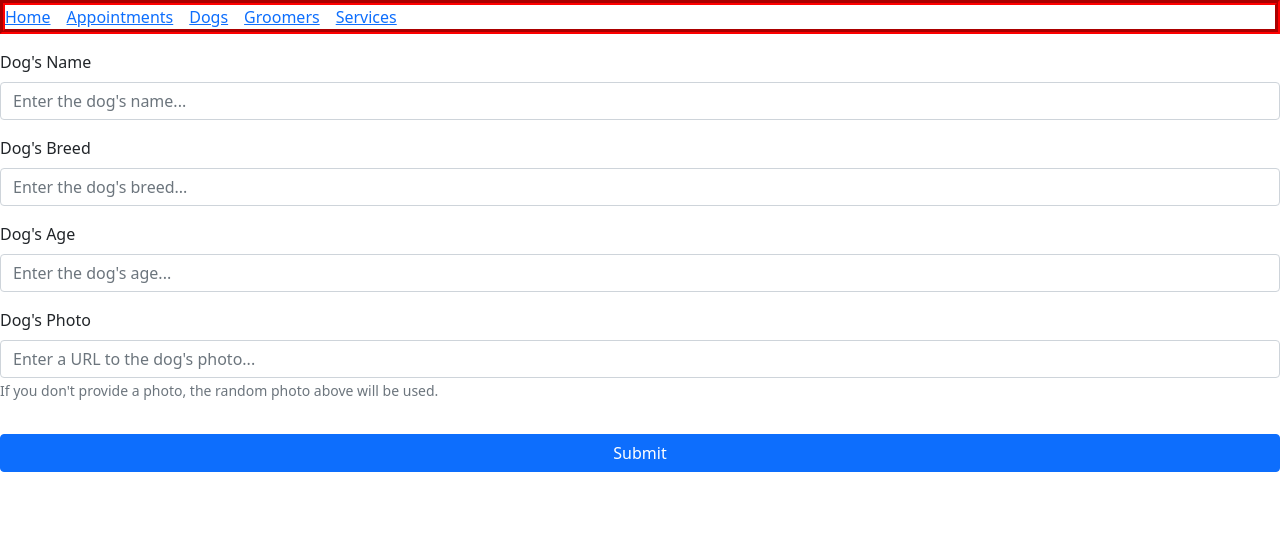
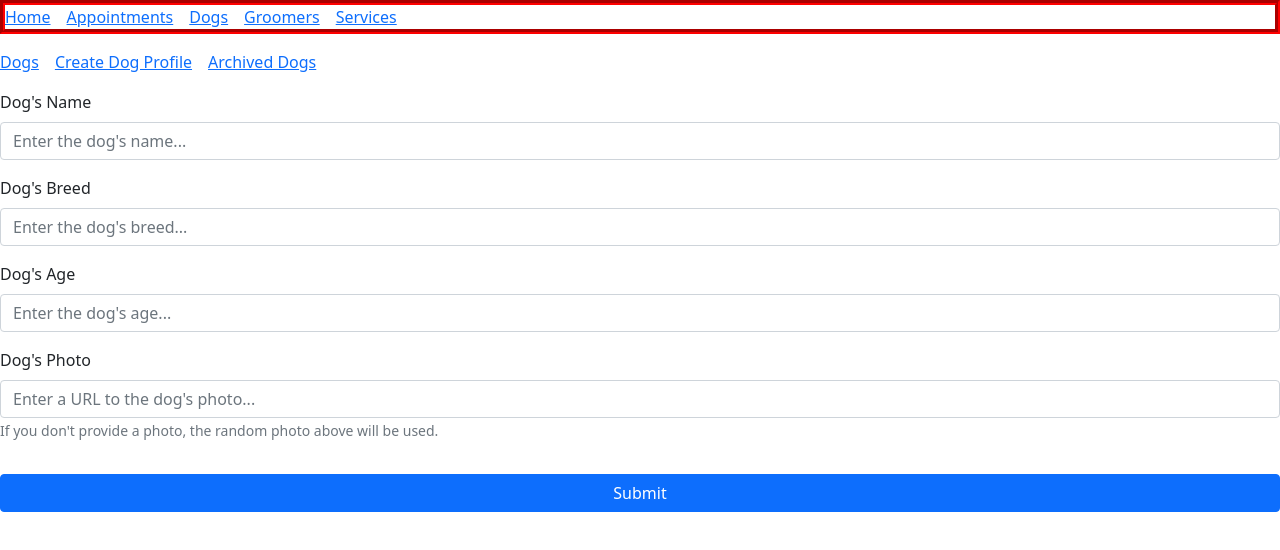
Before and after one commit to trevor-vardeman/all-dogs-go-to-the-spa-client, a React (Create React App) app: page /create-dog in a window 1280 px wide. Shown: the top 550 px of the page. Built offline with nearby package versions, Linux system fonts and the light colour scheme; no server answers.

Commit message:
added DogNav and ArchivedDogs components

```diff
--- a/src/components/AppointmentContainer.js
+++ b/src/components/AppointmentContainer.js
@@ -1,19 +1,12 @@
-import { useState } from 'react'
 import Navbar from './Navbar'
 import AppointmentNav from './AppointmentNav'
 import Stack from 'react-bootstrap/Stack'
 
 function AppointmentContainer() {
-  const [currentAppointmentId, setCurrentAppointmentId] = useState("")
-
-  function currentAppointment(id) {
-    setCurrentAppointmentId(id)
-  }
-
   return (
     <Stack gap={3}>
       <Navbar />
-      <AppointmentNav handleApptSelection={currentAppointment} currentAppointmentId={currentAppointmentId} />
+      <AppointmentNav />
     </Stack>
   )
 }
--- a/src/components/AppointmentNav.js
+++ b/src/components/AppointmentNav.js
@@ -1,7 +1,7 @@
-import { Link, Route } from 'react-router-dom'
+import { Link } from 'react-router-dom'
 import Stack from 'react-bootstrap/Stack'
 
-function AppointmentNav({ handleApptSelection, currentAppointmentId }) {
+function AppointmentNav() {
   return (
     <Stack gap={3} direction="horizontal">
       <Link to='/upcoming-appointments'>Upcoming Appointments</Link>
--- /dev/null
+++ b/src/components/ArchivedDogs.js
@@ -0,0 +1,9 @@
+import React from 'react'
+
+function ArchivedDogs() {
+  return (
+    <div>ArchivedDogs</div>
+  )
+}
+
+export default ArchivedDogs
--- a/src/components/CreateDog.js
+++ b/src/components/CreateDog.js
@@ -2,6 +2,7 @@ import { useState, useEffect } from 'react'
 import { useNavigate } from "react-router-dom"
 import Form from 'react-bootstrap/Form'
 import Navbar from './Navbar'
+import DogNav from './DogNav'
 import Stack from 'react-bootstrap/Stack'
 import Button from 'react-bootstrap/Button'
 
@@ -50,6 +51,7 @@ function CreateDog() {
   return (
     <Stack gap={3}>
       <Navbar />
+      <DogNav />
       <Form>
         <Form.Group className="mb-3">
           <Form.Label>Dog's Name</Form.Label>
--- /dev/null
+++ b/src/components/DogNav.js
@@ -0,0 +1,14 @@
+import { Link } from 'react-router-dom'
+import Stack from 'react-bootstrap/Stack'
+
+function DogNav() {
+  return (
+    <Stack gap={3} direction="horizontal">
+      <Link to='/dogs'>Dogs</Link>
+      <Link to='/create-dog'>Create Dog Profile</Link>
+      <Link to='/archived-dogs'>Archived Dogs</Link>
+    </Stack>
+  )
+}
+
+export default DogNav
--- a/src/components/Dogs.js
+++ b/src/components/Dogs.js
@@ -1,6 +1,7 @@
 import { useState, useEffect } from 'react'
 import { useNavigate } from "react-router-dom"
 import Navbar from './Navbar'
+import DogNav from './DogNav'
 import Stack from 'react-bootstrap/Stack'
 import Button from 'react-bootstrap/Button'
 
@@ -32,9 +33,10 @@ function Dogs() {
   return (
     <Stack gap={3}>
       <Navbar />
+      <DogNav />
       <Stack gap={3}>
         <h2>Dogs</h2>
-        <Button onClick={handleclick}>Create a Dog Profile</Button>
+        <Button onClick={handleclick} style={{width: "fit-content"}}>Create a Dog Profile</Button>
         {dogs.map((dog) => (
           <div key={dog.id}>
             <Button onClick={() => handleDelete(dog.id)} size="sm" variant="danger">Delete Dog</Button>
--- a/src/components/Groomers.js
+++ b/src/components/Groomers.js
@@ -1,6 +1,7 @@
 import { useState, useEffect } from 'react'
 import Navbar from './Navbar'
 import Stack from 'react-bootstrap/Stack'
+import Button from 'react-bootstrap/Button'
 
 function Groomers() {
   const [groomers, setGroomers] = useState([])
@@ -12,6 +13,10 @@ function Groomers() {
       .catch(err => alert(err.message))
   },[])
 
+  function handleEdit(id) {
+    console.log(id)
+  }
+
   return (
     <Stack gap={3}>
       <Navbar />
@@ -19,6 +24,7 @@ function Groomers() {
         <h2>Groomers</h2>
         {groomers.map((groomer) => (
           <div key={groomer.id}>
+            <Button onClick={() => handleEdit(groomer.id)} size="sm" variant="danger">Edit</Button>
             <h6><strong>{groomer.name}</strong></h6>
             <h6>Onboarding date: {groomer.created_at}</h6>
             <h6>Offboarding date: {groomer.offboarding_date}</h6>
--- a/src/index.js
+++ b/src/index.js
@@ -13,6 +13,7 @@ import CreateAppointment from './components/CreateAppointment'
 import UpcomingAppointments from './components/UpcomingAppointments'
 import PastAppointments from './components/PastAppointments'
 import Dogs from './components/Dogs'
+import ArchivedDogs from './components/ArchivedDogs'
 import CreateDog from './components/CreateDog'
 import Groomers from './components/Groomers'
 import Services from './components/Services'
@@ -33,6 +34,7 @@ root.render(
         <Route path="/past-appointments" element={<PastAppointments />} />
         <Route path="/dogs" element={<Dogs />} />
         <Route path="/create-dog" element={<CreateDog />} />
+        <Route path="/archived-dogs" element={<ArchivedDogs />} />
         <Route path="/groomers" element={<Groomers />} />
         <Route path="/services" element={<Services />} />
       </Routes>
```
Also changed, not shown: src/components/CreateGroomers.js (added, +9 -0 lines).
